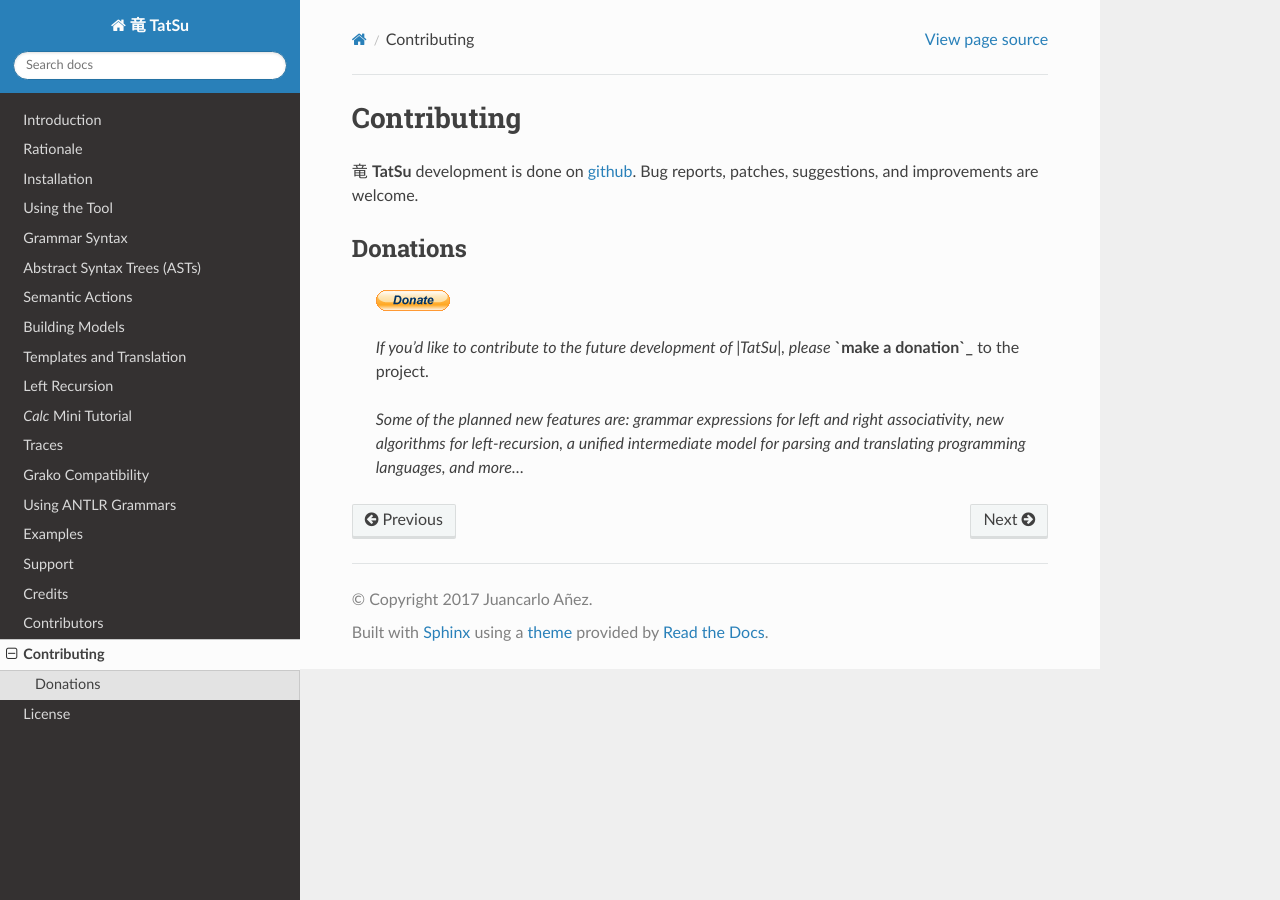
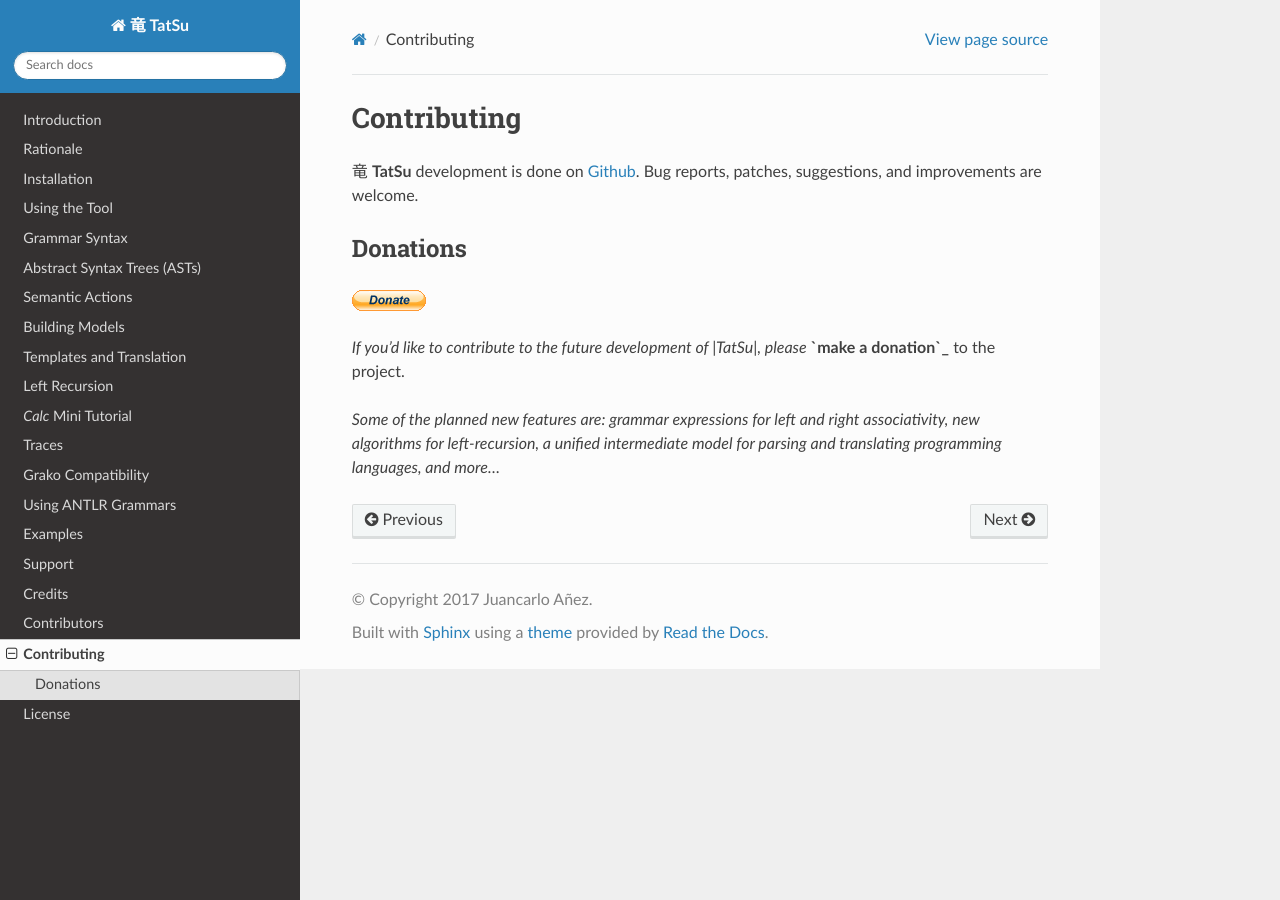
Before and after one commit to neogeny/TatSu, a Sphinx documentation site: the page built from docs/contributing.rst, in a window 1280 px wide. Built offline with Sphinx 7.4.7 and the Read the Docs theme 2.0.0, drawn with Linux system fonts in a browser that asks for light colours.

```diff
--- a/docs/contributing.rst
+++ b/docs/contributing.rst
@@ -3,23 +3,23 @@
 Contributing
 ------------
 
-|TatSu| development is done on github_. Bug reports, patches, suggestions, and improvements are welcome.
+|TatSu| development is done on Github_. Bug reports, patches, suggestions, and improvements are welcome.
 
-.. _github : https://github.com/neogeny/TatSu
+.. _Github : https://github.com/neogeny/TatSu
 
 
 Donations
 ~~~~~~~~~
 
-    |donate|
+|donate|
 
-    *If you'd like to contribute to the future development of |TatSu|,
-    please* **`make a donation`_** to the project.
+*If you'd like to contribute to the future development of |TatSu|,
+please* **`make a donation`_** to the project.
 
-    *Some of the planned new features are: grammar expressions for left
-    and right associativity, new algorithms for left-recursion, a
-    unified intermediate model for parsing and translating programming
-    languages, and more...*
+*Some of the planned new features are: grammar expressions for left
+and right associativity, new algorithms for left-recursion, a
+unified intermediate model for parsing and translating programming
+languages, and more...*
 
 .. |donate| image:: _static/images/btn_donate_SM.gif
    :target: https://www.paypal.com/cgi-bin/webscr?cmd=_s-xclick&hosted_button_id=P9PV7ZACB669J
```
